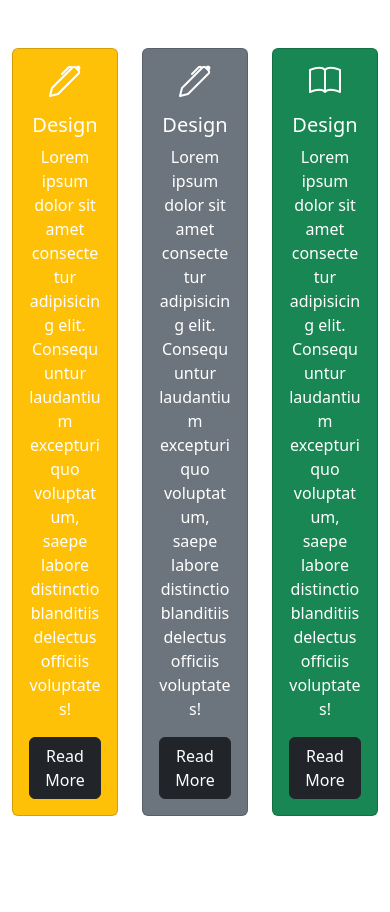
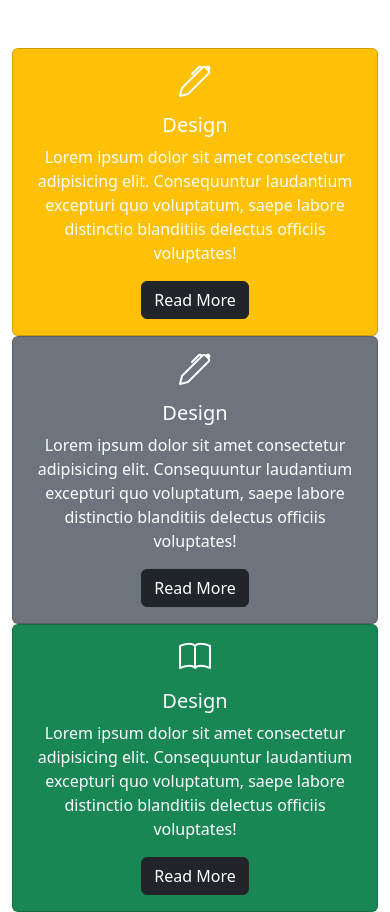
Before and after one commit to Mnlght0312/Bootstrap-second-challenge, a plain HTML site: page index.html in a window 390 px wide. Before the commit the page ends 844 px from the top, so only its background shows below. Drawn offline with nearby package versions, Linux system fonts and the light colour scheme.

Commit message:
Breakpoint done

```diff
--- a/index.html
+++ b/index.html
@@ -11,7 +11,7 @@
 <body>
     <div class="container mt-5">
         <div class="row">
-            <div class="col-4">
+            <div class="col-xs-12 col-12 col-lg-4 ">
                 <div class="card text-center bg-warning text-white">
                     <div class="card-body">
                         <i class="bi bi-pen d-flex justify-content-center mb-3" style="font-size: 2rem;"></i>
@@ -21,7 +21,7 @@
                     </div>
                 </div>
             </div>
-            <div class="col-4">
+            <div class="col-xs-12 col-12 col-lg-4 ">
                 <div class="card bg-secondary text-white">
                     <div class="card-body text-center">
                         <i class="bi bi-pen d-flex justify-content-center mb-3" style="font-size: 2rem;"></i>
@@ -31,7 +31,7 @@
                     </div>
                 </div>
             </div>
-            <div class="col-4">
+            <div class="col-xs-12 col-12 col-lg-4 ">
                 <div class="card bg-success text-white">
                     <div class="card-body text-center">
                         <i class="bi bi-book d-flex justify-content-center mb-3" style="font-size: 2rem;"></i>
```
